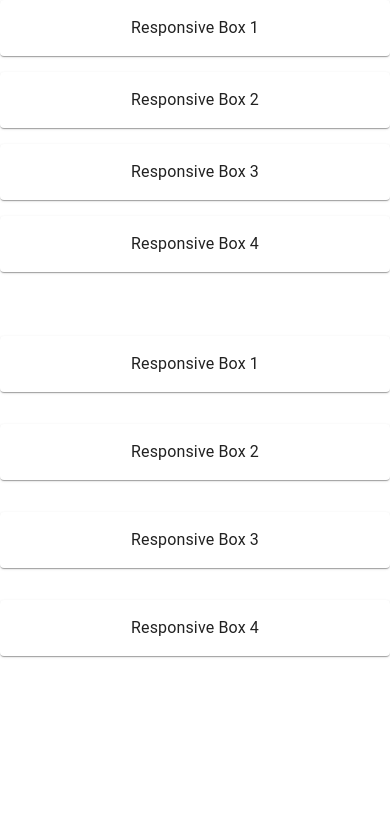
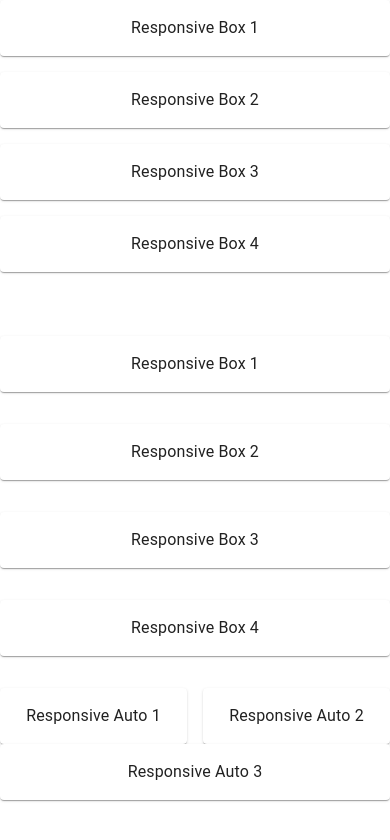
Before and after one commit to Emam-Bokhari/MUI, a React (Vite) app: page / in a window 390 px wide. Shown: the top 840 px of the page. Built offline with nearby package versions, Linux system fonts and the light colour scheme.

Commit message:
style(grid): implement responsive grid layout with spacing and flex-grow - add a responsive grid using MUI Grid component - apply column spacing and margin using sx prop

```diff
--- a/src/components/Layout/GridComponent.jsx
+++ b/src/components/Layout/GridComponent.jsx
@@ -28,18 +28,44 @@ export default function GridComponent() {
         </Grid>
       </Grid>
       {/* row and column spacing */}
-      <Grid sx={{mt:4}} container columnSpacing={2} rowSpacing={4}>
+      <Grid sx={{ mt: 4 }} container columnSpacing={2} rowSpacing={4}>
         <Grid item xs={12} sm={6} md={3}>
-        <Paper style={{ padding: '16px', textAlign: 'center' }}>Responsive Box 1</Paper>
+          <Paper style={{ padding: "16px", textAlign: "center" }}>
+            Responsive Box 1
+          </Paper>
         </Grid>
         <Grid item xs={12} sm={6} md={3}>
-        <Paper style={{ padding: '16px', textAlign: 'center' }}>Responsive Box 2</Paper>
+          <Paper style={{ padding: "16px", textAlign: "center" }}>
+            Responsive Box 2
+          </Paper>
         </Grid>
         <Grid item xs={12} sm={6} md={3}>
-        <Paper style={{ padding: '16px', textAlign: 'center' }}>Responsive Box 3</Paper>
+          <Paper style={{ padding: "16px", textAlign: "center" }}>
+            Responsive Box 3
+          </Paper>
         </Grid>
         <Grid item xs={12} sm={6} md={3}>
-        <Paper style={{ padding: '16px', textAlign: 'center' }}>Responsive Box 4</Paper>
+          <Paper style={{ padding: "16px", textAlign: "center" }}>
+            Responsive Box 4
+          </Paper>
+        </Grid>
+      </Grid>
+      {/* auto */}
+      <Grid sx={{ mt: 4 }} columnSpacing={2} container>
+        <Grid item sx={{ flexGrow: 1 }}>
+          <Paper style={{ padding: "16px", textAlign: "center" }}>
+            Responsive Auto 1
+          </Paper>
+        </Grid>
+        <Grid item xs={6}>
+          <Paper style={{ padding: "16px", textAlign: "center" }}>
+            Responsive Auto 2
+          </Paper>
+        </Grid>
+        <Grid item sx={{ flexGrow: 1 }}>
+          <Paper style={{ padding: "16px", textAlign: "center" }}>
+            Responsive Auto 3
+          </Paper>
         </Grid>
       </Grid>
     </Fragment>
```
Lines whose indentation alone changed are shown as unchanged.
